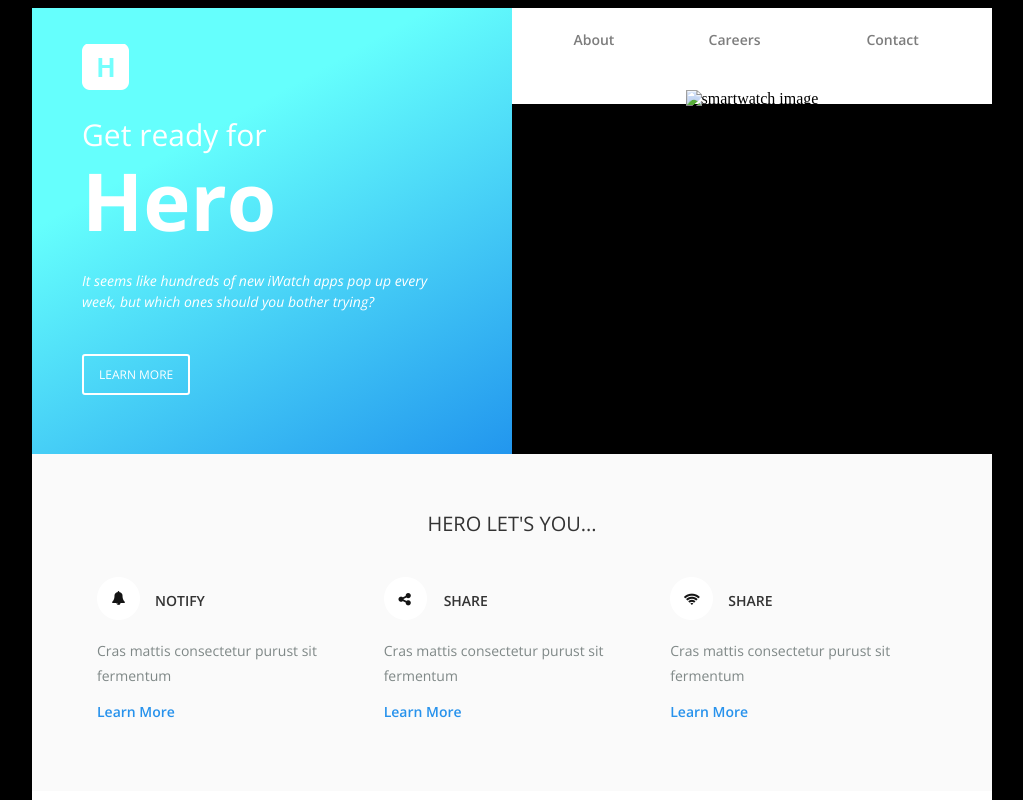
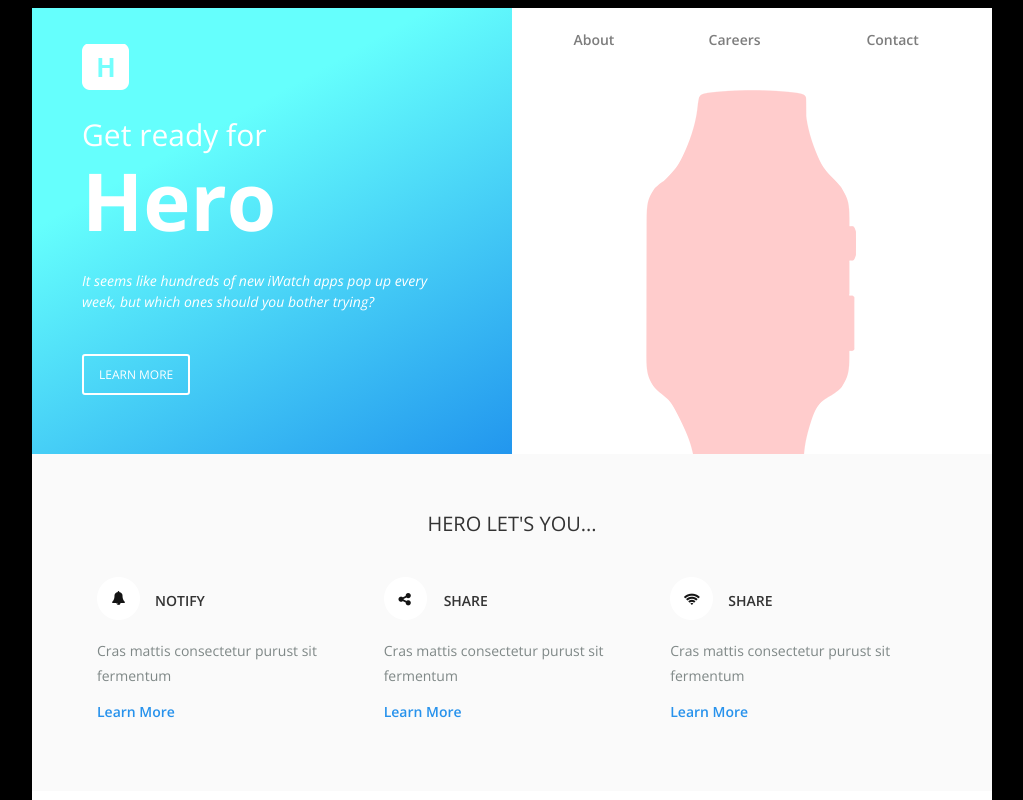
Before and after one commit to Saromazzotta/first_email, a plain HTML site: page index.html in a window 1280 px wide. Shown: the top 800 px of the page, without its empty margins (128-1151 px from the left). Drawn offline with nearby package versions, Linux system fonts and the light colour scheme.

Commit message:
changed img srcs to github hosting and revised alt tags

```diff
--- a/index.html
+++ b/index.html
@@ -154,7 +154,7 @@ background: linear-gradient(151deg, rgba(101,255,253,1) 31%, rgba(34,150,238,1)
                                 <tr>
                                     <td
                                         style="font-family: 'Open Sans', 'HelveticaNeue-Light', 'Helvetica Neue Light', 'Helvetica Neue', Helvetica, Arial, 'Lucida Grande', sans-serif; color: white; ">
-                                        <img src="css/img/production/logo.png" alt="logo">
+                                        <img src="https://github.com/Saromazzotta/first_email/blob/main/css/img/logo.png?raw=true" alt="logo">
                                         <h2
                                             style="padding: 25px 0 10px; font-size: 30px; margin: 0; font-weight: 300; line-height: 1;">
                                             Get
@@ -200,7 +200,7 @@ background: linear-gradient(151deg, rgba(101,255,253,1) 31%, rgba(34,150,238,1)
                                 </tr>
                                 <tr>
                                     <td align="center" valign="bottom" style="padding-top: 16px"><img
-                                            src="css/img/production/smartwatch.png" alt="smartwatch image"
+                                            src="https://github.com/Saromazzotta/first_email/blob/main/css/img/smartwatch.png?raw=true" alt="image of apple watch"
                                             style="position: relative; bottom: -4px;"></td>
                                 </tr>
                             </table>
@@ -225,7 +225,7 @@ background: linear-gradient(151deg, rgba(101,255,253,1) 31%, rgba(34,150,238,1)
                                         <table class="title-icon" width="33.33%" align="left" cellspacing="0"
                                             cellpadding="0" border="0" style="padding: 0;">
                                             <tr>
-                                                <td><img src="/css/img/bell_icon.png" alt="bell-icon"></td>
+                                                <td><img src="https://github.com/Saromazzotta/first_email/blob/main/css/img/bell_icon.png?raw=true" alt="image of a bell"></td>
                                                 <td
                                                     style="font-family: 'Open Sans', 'HelveticaNeue-Light', 'Helvetica Neue Light', 'Helvetica Neue', Helvetica, Arial, 'Lucida Grande', sans-serif; color: #333333; padding: 0 0 0 15px; font-weight: 600; text-transform: uppercase; font-size: 14px;">
                                                     Notify</td>
@@ -262,7 +262,7 @@ background: linear-gradient(151deg, rgba(101,255,253,1) 31%, rgba(34,150,238,1)
                                         <table class="title-icon" width="33.33%" align="left" cellspacing="0"
                                             cellpadding="0" border="0" style="padding: 0;">
                                             <tr>
-                                                <td><img src="/css/img/share_icon.png" alt="share-icon"></td>
+                                                <td><img src="https://github.com/Saromazzotta/first_email/blob/main/css/img/share_icon.png?raw=true" alt="image of share icon"></td>
                                                 <td
                                                     style="font-family: 'Open Sans', 'HelveticaNeue-Light', 'Helvetica Neue Light', 'Helvetica Neue', Helvetica, Arial, 'Lucida Grande', sans-serif; color: #333333; padding: 0 0 0 15px; font-weight: 600; text-transform: uppercase; font-size: 14px;">
                                                     Share</td>
@@ -300,7 +300,7 @@ background: linear-gradient(151deg, rgba(101,255,253,1) 31%, rgba(34,150,238,1)
                                         <table class="title-icon" width="33.33%" align="left" cellspacing="0"
                                             cellpadding="0" border="0" style="padding: 0;">
                                             <tr>
-                                                <td><img src="/css/img/wifi_icon.png" alt="wifi-icon"></td>
+                                                <td><img src="https://github.com/Saromazzotta/first_email/blob/main/css/img/wifi_icon.png?raw=true" alt="image of wifi icon"></td>
                                                 <td
                                                     style="font-family: 'Open Sans', 'HelveticaNeue-Light', 'Helvetica Neue Light', 'Helvetica Neue', Helvetica, Arial, 'Lucida Grande', sans-serif; color: #333333; padding: 0 0 0 15px; font-weight: 600; text-transform: uppercase; font-size: 14px;">
                                                     Share</td>
@@ -342,7 +342,7 @@ background: linear-gradient(151deg, rgba(101,255,253,1) 31%, rgba(34,150,238,1)
                                 <tr>
                                     <td style="font-family: 'Open Sans', 'HelveticaNeue-Light', 'Helvetica Neue Light', 'Helvetica Neue', Helvetica, Arial, 'Lucida Grande', sans-serif; color: #333333; padding: 36px 0 5px 0; text-transform: uppercase; font-weight: 300; font-size: 20px;"
                                         align="center">
-                                        <img src="/css/img/image_head.jpg" class="image_head" alt="image-head">
+                                        <img src="https://github.com/Saromazzotta/first_email/blob/main/css/img/image_head.jpg?raw=true" class="image_head" alt="model with apple watch">
                                     </td>
                                 </tr>
 
@@ -375,7 +375,7 @@ background: linear-gradient(151deg, rgba(101,255,253,1) 31%, rgba(34,150,238,1)
 
                                             <tr>
                                                 <td align="right" class="left-store">
-                                                    <img src="css/img/appstore.png" alt="appstore-icon">
+                                                    <img src="https://github.com/Saromazzotta/first_email/blob/main/css/img/appstore.png?raw=true" alt="logo of apple appstore">
                                                 </td>
                                             </tr>
 
@@ -399,7 +399,7 @@ background: linear-gradient(151deg, rgba(101,255,253,1) 31%, rgba(34,150,238,1)
 
                                             <tr>
                                                 <td align="left" class="right-store">
-                                                    <img src="css/img/playstore.png" alt="appstore-icon">
+                                                    <img src="https://github.com/Saromazzotta/first_email/blob/main/css/img/playstore.png?raw=true" alt="logo for andriod playstore">
                                                 </td>
                                             </tr>
 
@@ -422,7 +422,7 @@ background: linear-gradient(151deg, rgba(101,255,253,1) 31%, rgba(34,150,238,1)
                                 border="0" style="padding: 50px 0; background: #141414;">
                                 <tr>
                                     <td>
-                                        <img src="/css/img/one_app.jpg" alt="one_app_image" style="width: 100%;">
+                                        <img src="https://github.com/Saromazzotta/first_email/blob/main/css/img/one_app.jpg?raw=true" alt="information for application" style="width: 100%;">
                                     </td>
                                 </tr>
                             </table>
@@ -452,7 +452,7 @@ background: linear-gradient(151deg, rgba(101,255,253,1) 31%, rgba(34,150,238,1)
 
                                             <tr>
                                                 <td align="center">
-                                                    <img src="/css/img/watch_screen.png" alt="watch screen logo">
+                                                    <img src="https://github.com/Saromazzotta/first_email/blob/main/css/img/watch_screen.png?raw=true" alt="image of app">
                                                 </td>
                                             </tr>
 
@@ -489,7 +489,7 @@ background: linear-gradient(151deg, rgba(101,255,253,1) 31%, rgba(34,150,238,1)
 
                                             <tr>
                                                 <td align="center">
-                                                    <img src="/css/img/watch_screen.png" alt="watch screen logo">
+                                                    <img src="https://github.com/Saromazzotta/first_email/blob/main/css/img/watch_screen.png?raw=true" alt="image of app">
                                                 </td>
                                             </tr>
 
@@ -526,7 +526,7 @@ background: linear-gradient(151deg, rgba(101,255,253,1) 31%, rgba(34,150,238,1)
 
                                             <tr>
                                                 <td align="center">
-                                                    <img src="/css/img/watch_screen.png" alt="watch screen logo">
+                                                    <img src="https://github.com/Saromazzotta/first_email/blob/main/css/img/watch_screen.png?raw=true" alt="image of app">
                                                 </td>
                                             </tr>
 
@@ -588,8 +588,8 @@ background: linear-gradient(151deg, rgba(101,255,253,1) 31%, rgba(34,150,238,1)
                                                                 <table class="icon-table" width="100%" align="left"
                                                                     cellspacing="0" cellpadding="0" border="0">
                                                                     <td>
-                                                                        <img src="css/img/phone_icon.png"
-                                                                            alt="phone icon image">
+                                                                        <img src="https://github.com/Saromazzotta/first_email/blob/main/css/img/phone_icon.png?raw=true"
+                                                                            alt="icon of phone">
                                                                     </td>
                                                                     <td
                                                                         style="font-family: 'Open Sans', 'HelveticaNeue-Light', 'Helvetica Neue Light', 'Helvetica Neue', Helvetica, Arial, 'Lucida Grande', sans-serif; color: #333333; padding: 0 0 0 15px; font-weight: 600; text-transform: uppercase; font-size: 14px;">
@@ -621,8 +621,8 @@ background: linear-gradient(151deg, rgba(101,255,253,1) 31%, rgba(34,150,238,1)
                                                                 <!-- ICON TABLE START -->
                                                                 <table class="icon-table" width="100%" align="left"
                                                                     cellspacing="0" cellpadding="0" border="0" >
-                                                                    <td><img src="css/img/phone_icon-48.png"
-                                                                            alt="phone icon image"></td>
+                                                                    <td><img src="https://github.com/Saromazzotta/first_email/blob/main/css/img/phone_icon-48.png?raw=true"
+                                                                            alt="icon for retina screens"></td>
                                                                     <td
                                                                         style="font-family: 'Open Sans', 'HelveticaNeue-Light', 'Helvetica Neue Light', 'Helvetica Neue', Helvetica, Arial, 'Lucida Grande', sans-serif; color: #333333; padding: 0 0 0 15px; font-weight: 600; text-transform: uppercase; font-size: 14px;">
                                                                         Retina Ready </td>
@@ -666,8 +666,8 @@ background: linear-gradient(151deg, rgba(101,255,253,1) 31%, rgba(34,150,238,1)
                                                                 <table class="icon-table" width="100%" align="left"
                                                                     cellspacing="0" cellpadding="0" border="0">
                                                                     <td>
-                                                                        <img src="css/img/check_icon.png"
-                                                                            alt="phone icon image">
+                                                                        <img src="https://github.com/Saromazzotta/first_email/blob/main/css/img/check_icon.png?raw=true"
+                                                                            alt="check icon">
                                                                     </td>
                                                                     <td
                                                                         style="font-family: 'Open Sans', 'HelveticaNeue-Light', 'Helvetica Neue Light', 'Helvetica Neue', Helvetica, Arial, 'Lucida Grande', sans-serif; color: #333333; padding: 0 0 0 15px; font-weight: 600; text-transform: uppercase; font-size: 14px;">
@@ -699,8 +699,8 @@ background: linear-gradient(151deg, rgba(101,255,253,1) 31%, rgba(34,150,238,1)
                                                                 <!-- ICON TABLE START -->
                                                                 <table class="icon-table" width="100%" align="left"
                                                                     cellspacing="0" cellpadding="0" border="0">
-                                                                    <td><img src="css/img/settings_icon.png"
-                                                                            alt="phone icon image"></td>
+                                                                    <td><img src="https://github.com/Saromazzotta/first_email/blob/main/css/img/settings_icon.png?raw=true"
+                                                                            alt="settings icon"></td>
                                                                     <td
                                                                         style="font-family: 'Open Sans', 'HelveticaNeue-Light', 'Helvetica Neue Light', 'Helvetica Neue', Helvetica, Arial, 'Lucida Grande', sans-serif; color: #333333; padding: 0 0 0 15px; font-weight: 600; text-transform: uppercase; font-size: 14px;">
                                                                         Great Performance </td>
@@ -744,8 +744,8 @@ background: linear-gradient(151deg, rgba(101,255,253,1) 31%, rgba(34,150,238,1)
                                                                 <table class="icon-table" width="100%" align="left"
                                                                     cellspacing="0" cellpadding="0" border="0">
                                                                     <td>
-                                                                        <img src="css/img/menu_icon.png"
-                                                                            alt="phone icon image">
+                                                                        <img src="https://github.com/Saromazzotta/first_email/blob/main/css/img/menu_icon.png?raw=true"
+                                                                            alt="menu icon">
                                                                     </td>
                                                                     <td
                                                                         style="font-family: 'Open Sans', 'HelveticaNeue-Light', 'Helvetica Neue Light', 'Helvetica Neue', Helvetica, Arial, 'Lucida Grande', sans-serif; color: #333333; padding: 0 0 0 15px; font-weight: 600; text-transform: uppercase; font-size: 14px;">
@@ -777,8 +777,8 @@ background: linear-gradient(151deg, rgba(101,255,253,1) 31%, rgba(34,150,238,1)
                                                                 <!-- ICON TABLE START -->
                                                                 <table class="icon-table" width="100%" align="left"
                                                                     cellspacing="0" cellpadding="0" border="0">
-                                                                    <td><img src="css/img/share_icon.png"
-                                                                            alt="phone icon image"></td>
+                                                                    <td><img src="https://github.com/Saromazzotta/first_email/blob/main/css/img/share_icon.png?raw=true"
+                                                                            alt="share icon"></td>
                                                                     <td
                                                                         style="font-family: 'Open Sans', 'HelveticaNeue-Light', 'Helvetica Neue Light', 'Helvetica Neue', Helvetica, Arial, 'Lucida Grande', sans-serif; color: #333333; padding: 0 0 0 15px; font-weight: 600; text-transform: uppercase; font-size: 14px;">
                                                                         Social Share </td>
@@ -864,32 +864,32 @@ background: linear-gradient(151deg, rgba(101,255,253,1) 31%, rgba(34,150,238,1)
                                             <tr>
                                                 <td align="center">
                                                     <a href="https://www.twitter.com">
-                                                        <img src="css/img/twitter_icon.png" alt="twitter icon">
+                                                        <img src="https://github.com/Saromazzotta/first_email/blob/main/css/img/twitter_icon.png?raw=true" alt="twitter icon">
                                                     </a>
                                                 </td>
                                                 <td align="center">
                                                     <a href="https://www.facebook.com">
-                                                        <img src="css/img/facebook_icon.png" alt="twitter icon">
+                                                        <img src="https://github.com/Saromazzotta/first_email/blob/main/css/img/facebook_icon.png?raw=true" alt="facebook icon">
                                                     </a>
                                                 </td>
                                                 <td align="center">
                                                     <a href="https://www.google.com">
-                                                        <img src="css/img/google_icon.png" alt="twitter icon">
+                                                        <img src="https://github.com/Saromazzotta/first_email/blob/main/css/img/google_icon.png?raw=true" alt="google icon">
                                                     </a>
                                                 </td>
                                                 <td align="center">
                                                     <a href="https://www.pinterest.com">
-                                                        <img src="css/img/pinterest_icon.png" alt="twitter icon">
+                                                        <img src="https://github.com/Saromazzotta/first_email/blob/main/css/img/pinterest_icon.png?raw=true" alt="pinterest icon">
                                                     </a>
                                                 </td>
                                                 <td align="center">
                                                     <a href="https://www.linkedin.com">
-                                                        <img src="css/img/linkedin_icon.png" alt="twitter icon">
+                                                        <img src="https://github.com/Saromazzotta/first_email/blob/main/css/img/linkedin_icon.png?raw=true" alt="linkedin icon">
                                                     </a>
                                                 </td>
                                                 <td align="center">
                                                     <a href="https://www.youtube.com">
-                                                        <img src="css/img/youtube_icon.png" alt="twitter icon">
+                                                        <img src="https://github.com/Saromazzotta/first_email/blob/main/css/img/youtube_icon.png?raw=true" alt="youtube icon">
                                                     </a>
                                                 </td>
                                             </tr>
```
